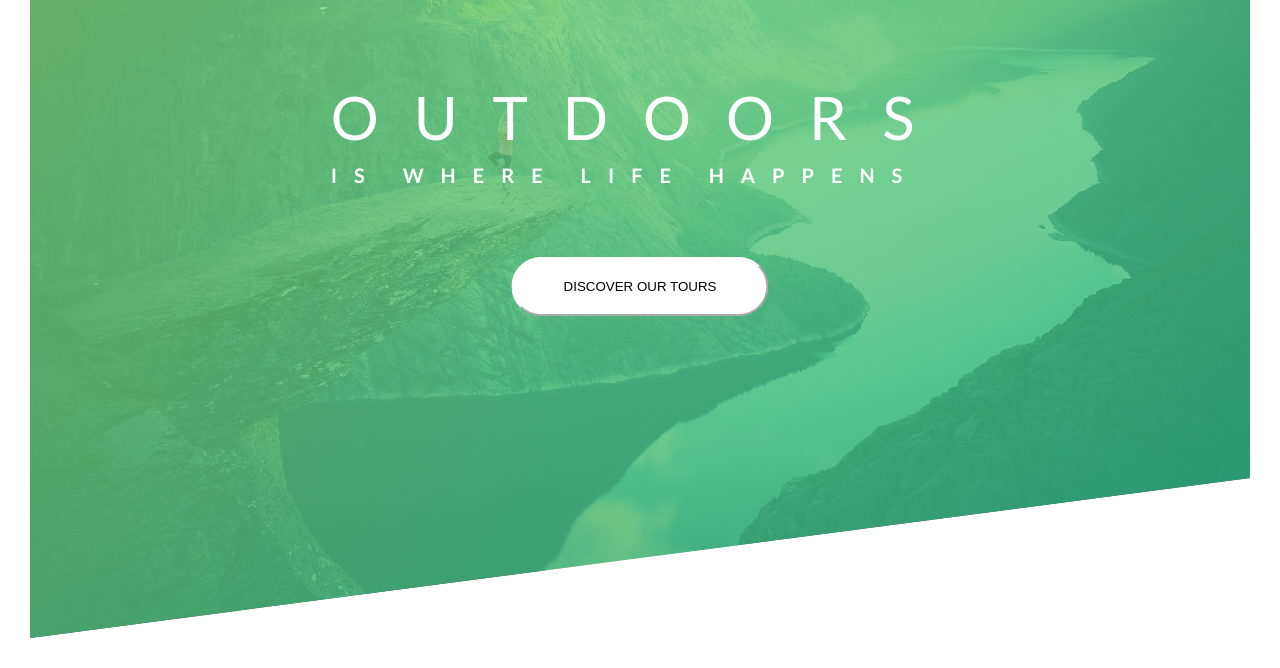
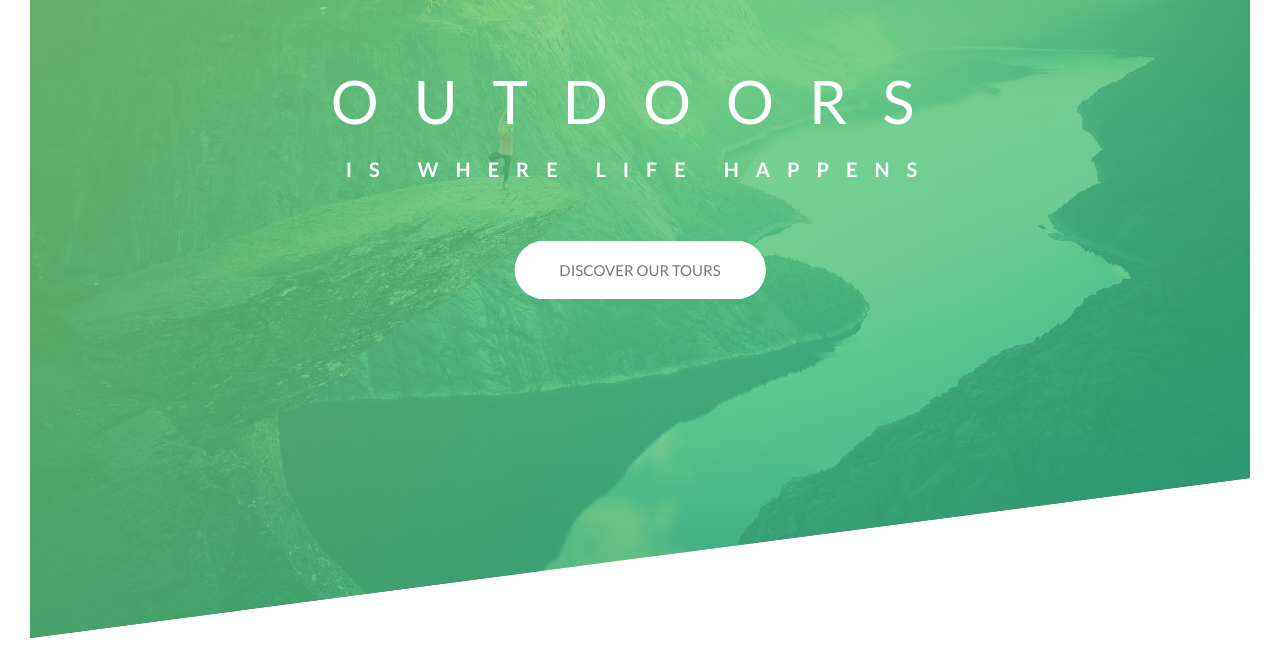
Before and after one commit to ahmedwelhakim/jonas-advanced-css-course-udemy, a plain HTML site: page Natours/starter/index.html in a window 1280 px wide. Shown: the part 152-820 px from the top of the page. Drawn offline with Linux system fonts and the light colour scheme; files that its build step writes are made by us from their sources.

Commit message:
Adding heading animations

```diff
--- a/Natours/starter/css/style.css
+++ b/Natours/starter/css/style.css
@@ -42,13 +42,14 @@ body {
 	color: white;
 	text-transform: uppercase;
 	position: absolute;
-	top: 33.7%;
+	top: 40%;
 	left: 50%;
 	transform: translate(-50%, -50%);
+	text-align: center;
 }
 .heading-primary{
 
-	margin: 20px;
+	margin-bottom: 60px;
 }
 .heading-primary-main{
 
@@ -56,15 +57,103 @@ body {
 	font-weight: 400;
 	font-size: 60px;
 	letter-spacing: 35px;
+	animation-name: moveInLeft;
+	animation-duration: 1.5s;
+	margin-bottom: 20px;
 }
 .heading-primary-sub{
-	margin-top: 10px;
 	display: block;
 	font-weight: 700;
 	font-size:  20px;
 	letter-spacing: 17px;
+	animation-name: moveInRight;
+	animation-duration: 1.5s;
 }
-.heading-btn{
+
+@keyframes moveInLeft{
+	0%{
+		opacity: 0;
+		transform: translateX(-150px);
+	}
+	80%{
+		transform: translateX(10px);
+	}
+	100%{
+		opacity: 1;
+		transform: translateX(0px);
+	}
+}
+@keyframes moveInRight{
+	0%{
+		opacity: 0;
+		transform: translateX(150px);
+	}
+	80%{
+		transform: translateX(-10px);
+	}
+	100%{
+		opacity: 1;
+		transform: translateX(0px);
+	}
+}
+.btn:link,
+.btn:visited{
+	text-transform: uppercase;
+	text-decoration: none;
+	padding: 20px 45px;
+	border-radius: 100px;
+	display: inline-block;
+	transition: all 200ms;
+	position: relative;
+}
+.btn:hover{
+	transform: translateY(-3px);
+	box-shadow: 0 15px 20px rgba(0, 0, 0, 0.2);
+
+}
+.btn:active{
+	transform: translateY(-1px);
+	box-shadow: 0 10px 10px rgba(0, 0, 0, 0.2);
+}
+.btn-white{
+	background-color: white;
+	color: #777;
+	font-size: 15px;
+}
+.btn::after{
+	content: "";
+	display: inline-block;
+	height: 100%;
+	width: 100%;
+	z-index: -1;
+	border-radius: 100px;
+	position: absolute;
+	left: 0;
+	top: 0;
+	transition: all 400ms;
+}
+.btn-white::after{
+	background-color: white;
+}
+.btn:hover::after{
+	transform: scaleX(1.4) scaleY(1.6);
+	opacity: 0;
+}
+.btn-animate{
+	animation: moveInUp 0.4s 1s backwards ease-in;
+}
+@keyframes moveInUp{
+	0%{
+		opacity: 0;
+		transform: translateY(50px);
+	}
+	100%{
+		opacity: 1;
+		transform: translateY(0px);
+	}
+}
+/*
+.btn{
 	position: absolute;
 	left: 50%;
 	margin-top: 50px;
@@ -78,3 +167,4 @@ body {
 	padding-right: 50px;
 
 }
+*/
--- a/Natours/starter/index.html
+++ b/Natours/starter/index.html
@@ -24,7 +24,7 @@
                 <span class="heading-primary-main">Outdoors</span>
                 <span class="heading-primary-sub">is where life happens</span>
             </h1>
-            <button class="heading-btn">discover our tours</button>
+            <a href="#" class="btn btn-white btn-animate">discover our tours</a>
         </div>
         <h1></h1>
     </header>
```
